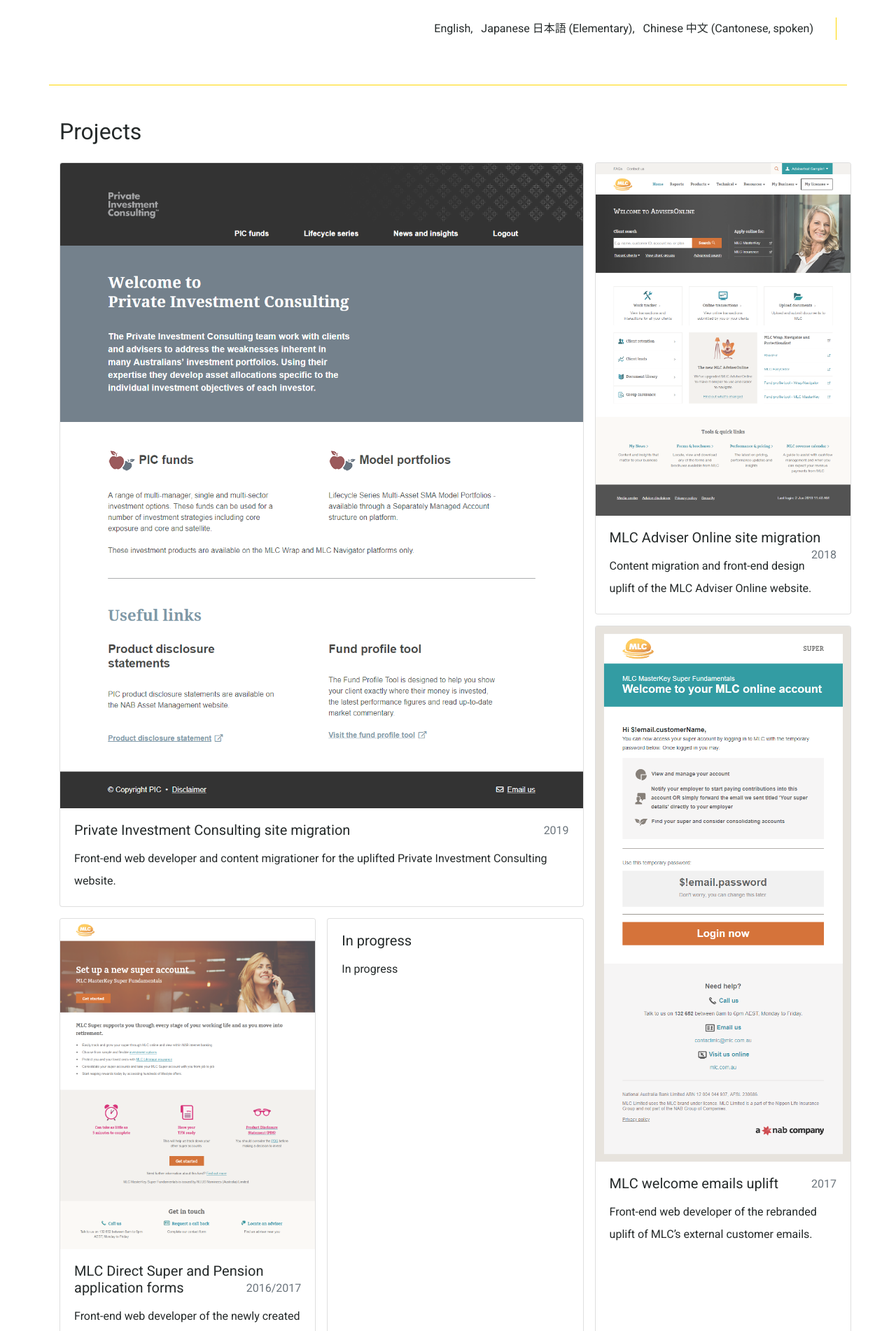
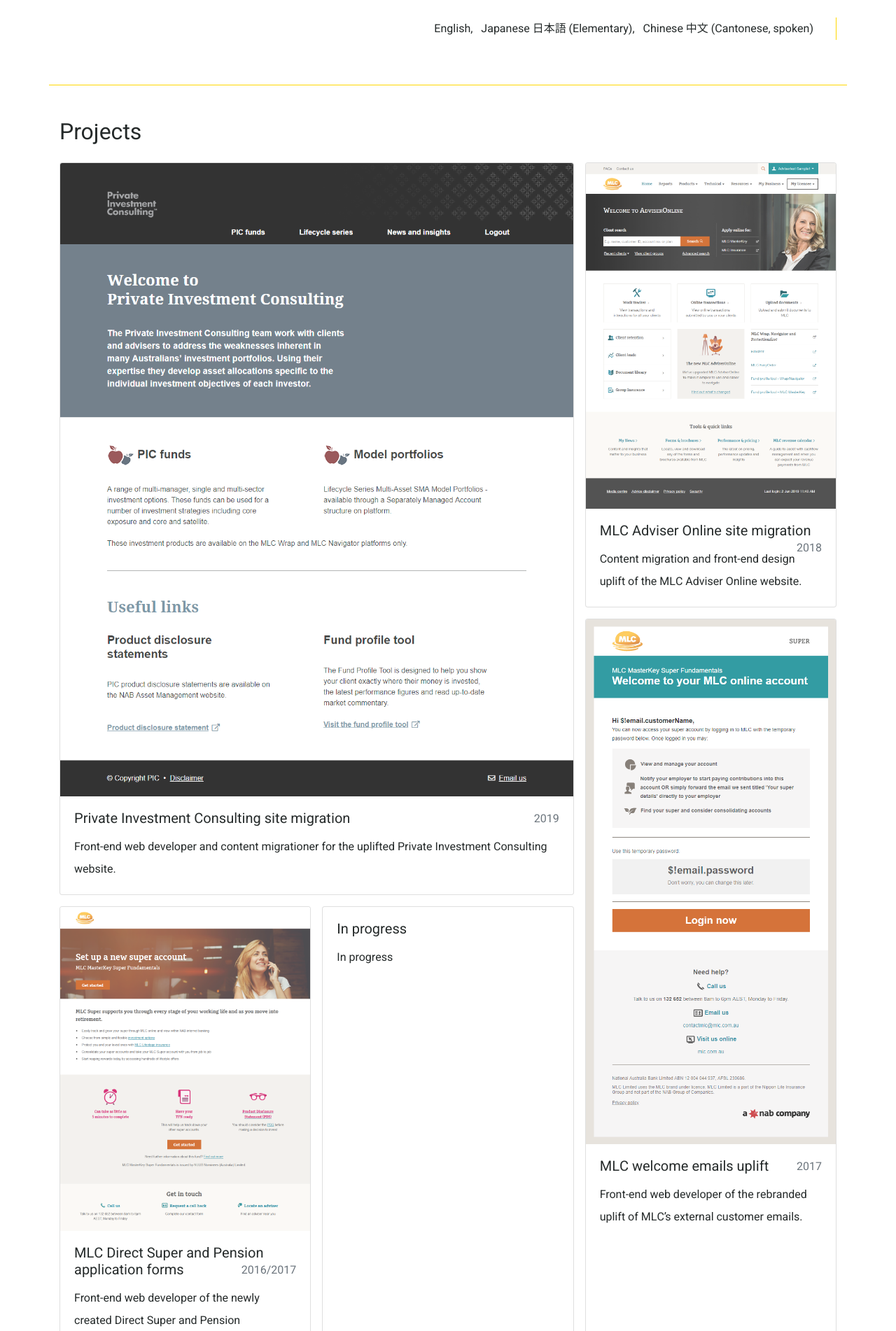
Before and after one commit to rbccaao/rbccaao.github.io, a Jekyll site: the page built from index.html, in a window 1280 px wide. Shown: the part 1031-2933 px from the top of the page at 70% size. Built offline with Jekyll 4.4.1, drawn with Linux system fonts in a browser that asks for light colours; nearby versions of some CDN libraries.

Commit message:
Projects section WIP 4.1
-updated card grid sizing to prevent horizontal overflow

```diff
--- a/_sass/main.scss
+++ b/_sass/main.scss
@@ -74,7 +74,7 @@
 .grid-container {
 	display: grid;
 	grid-gap: 1rem;
-	grid-template-columns: 33% 33% 33%;
+	grid-template-columns: 1fr 1fr 1fr;
 
 	.card {
 		grid-area: auto / auto / span 1 / span 1;
```
